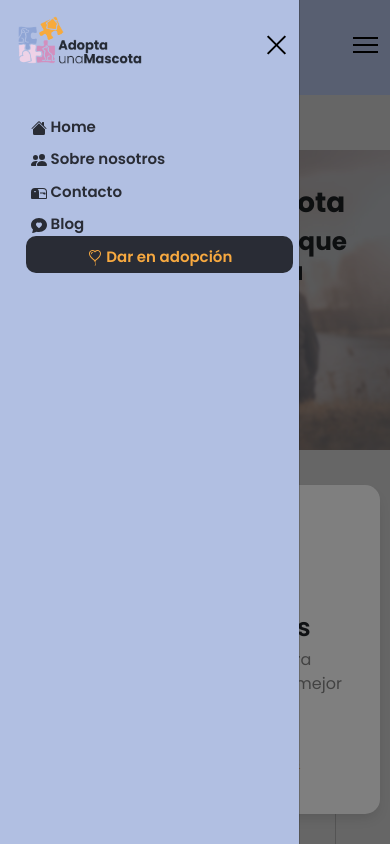
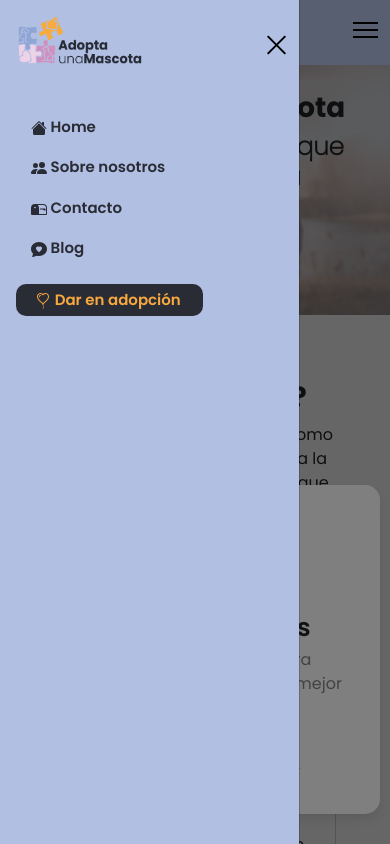
Before and after one commit to FranDevelopSpain/AdoptaUnaMascotaWeb, an Angular app: page /landingPage in a window 390 px wide. Both pictures are taken after a click on the button 365 px from the left and 44 px from the top of the page. Shown: the top 844 px of the page. Built offline with nearby package versions, Linux system fonts and the light colour scheme.

Commit message:
ultimos cambios

```diff
--- a/src/app/Components/header/header.component.css
+++ b/src/app/Components/header/header.component.css
@@ -73,6 +73,8 @@ img {
 /*--
 /*  3.1 - Header CSS
 /*----------------------------------------*/
+
+
 .header-area {
   padding: 0px 0;
   background-color: #b1bfe2;
@@ -85,7 +87,7 @@ img {
   transition: all 0.3s linear;
 }
 @media only screen and (min-width: 768px) and (max-width: 991px), only screen and (max-width: 767px) {
-  .header-area {
+  #header-area {
     padding: 15px 0;
   }
 }
@@ -352,7 +354,7 @@ img {
   background-color: #292C35;
   color: #F7A940 !important;
   border-radius: 10px;
-  padding: auto;
+  padding: 5px 20px 3px 20px;
   text-align: center;
   justify-content: center;
   padding-bottom: 5px !important;
@@ -363,8 +365,22 @@ img {
   background-color: #F7A940;
   color: #292C35 !important;
   border-radius: 10px;
-  padding: auto;
   text-align: center;
   justify-content: center;
   padding-bottom: 5px !important;
 }
+
+#adopcionResponsive {
+  background-color: #292C35;
+  text-align: center;
+  justify-content: center;
+  color: #F7A940 !important;
+  padding: 5px 8px 5px 5px !important;
+  width: 70%;
+  border-radius: 10px;
+}
+
+#adopcionResponsive:hover {
+  background-color: #F7A940;
+  color: #292C35 !important;
+}
--- a/src/app/Components/header/header.component.html
+++ b/src/app/Components/header/header.component.html
@@ -23,7 +23,7 @@
                   <div class="header-navbar d-none d-lg-block">
                       <ul class="navbar-menu">
                           <li class="nav-item">
-                            <a class="nav-link" routerLink="home">
+                            <a class="nav-link pt-1" routerLink="home">
                               <svg xmlns="http://www.w3.org/2000/svg" width="16" height="16" fill="currentColor" class="bi bi-house-fill" viewBox="0 0 16 16">
                                 <path d="M8.707 1.5a1 1 0 0 0-1.414 0L.646 8.146a.5.5 0 0 0 .708.708L8 2.207l6.646 6.647a.5.5 0 0 0 .708-.708L13 5.793V2.5a.5.5 0 0 0-.5-.5h-1a.5.5 0 0 0-.5.5v1.293L8.707 1.5Z"/>
                                 <path d="m8 3.293 6 6V13.5a1.5 1.5 0 0 1-1.5 1.5h-9A1.5 1.5 0 0 1 2 13.5V9.293l6-6Z"/>
@@ -32,14 +32,14 @@
                             </a>
                           </li>
                           <li class="nav-item" >
-                            <a class="nav-link" routerLink="aboutUs">
+                            <a class="nav-link pt-1" routerLink="aboutUs">
                               <svg xmlns="http://www.w3.org/2000/svg" width="16" height="16" fill="currentColor" class="bi bi-people-fill" viewBox="0 0 16 16">
                                 <path d="M7 14s-1 0-1-1 1-4 5-4 5 3 5 4-1 1-1 1H7Zm4-6a3 3 0 1 0 0-6 3 3 0 0 0 0 6Zm-5.784 6A2.238 2.238 0 0 1 5 13c0-1.355.68-2.75 1.936-3.72A6.325 6.325 0 0 0 5 9c-4 0-5 3-5 4s1 1 1 1h4.216ZM4.5 8a2.5 2.5 0 1 0 0-5 2.5 2.5 0 0 0 0 5Z"/>
                               </svg>
                               Sobre nosotros</a>
                           </li>
                           <li class="nav-item">
-                            <a class="nav-link" routerLink="contactUs">
+                            <a class="nav-link pt-1" routerLink="contactUs">
                               <svg xmlns="http://www.w3.org/2000/svg" width="16" height="16" fill="currentColor" class="bi bi-mailbox2" viewBox="0 0 16 16">
                                 <path d="M9 8.5h2.793l.853.854A.5.5 0 0 0 13 9.5h1a.5.5 0 0 0 .5-.5V8a.5.5 0 0 0-.5-.5H9v1z"/>
                                 <path d="M12 3H4a4 4 0 0 0-4 4v6a1 1 0 0 0 1 1h14a1 1 0 0 0 1-1V7a4 4 0 0 0-4-4zM8 7a3.99 3.99 0 0 0-1.354-3H12a3 3 0 0 1 3 3v6H8V7zm-3.415.157C4.42 7.087 4.218 7 4 7c-.218 0-.42.086-.585.157C3.164 7.264 3 7.334 3 7a1 1 0 0 1 2 0c0 .334-.164.264-.415.157z"/>
@@ -47,7 +47,7 @@
                               Contacto</a>
                           </li>
                           <li class="nav-item">
-                            <a class="nav-link" routerLink="blog">
+                            <a class="nav-link pt-1" routerLink="blog">
                               <svg xmlns="http://www.w3.org/2000/svg" width="16" height="16" fill="currentColor" class="bi bi-chat-heart-fill" viewBox="0 0 16 16">
                                 <path d="M8 15c4.418 0 8-3.134 8-7s-3.582-7-8-7-8 3.134-8 7c0 1.76.743 3.37 1.97 4.6-.097 1.016-.417 2.13-.771 2.966-.079.186.074.394.273.362 2.256-.37 3.597-.938 4.18-1.234A9.06 9.06 0 0 0 8 15Zm0-9.007c1.664-1.711 5.825 1.283 0 5.132-5.825-3.85-1.664-6.843 0-5.132Z"/>
                               </svg>
@@ -104,7 +104,7 @@
           <div class="offcanvas-body">
               <div class="mobile-menu offcanvas-menu">
                 <ul class="navbar-menu">
-                  <li class="nav-item">
+                  <li class="nav-item mb-2">
                     <a class="nav-link" routerLink="home">
                       <svg xmlns="http://www.w3.org/2000/svg" width="16" height="16" fill="currentColor" class="bi bi-house-fill" viewBox="0 0 16 16">
                         <path d="M8.707 1.5a1 1 0 0 0-1.414 0L.646 8.146a.5.5 0 0 0 .708.708L8 2.207l6.646 6.647a.5.5 0 0 0 .708-.708L13 5.793V2.5a.5.5 0 0 0-.5-.5h-1a.5.5 0 0 0-.5.5v1.293L8.707 1.5Z"/>
@@ -113,14 +113,14 @@
                       Home
                     </a>
                   </li>
-                  <li class="nav-item" >
+                  <li class="nav-item mb-2" >
                     <a class="nav-link" routerLink="aboutUs">
                       <svg xmlns="http://www.w3.org/2000/svg" width="16" height="16" fill="currentColor" class="bi bi-people-fill" viewBox="0 0 16 16">
                         <path d="M7 14s-1 0-1-1 1-4 5-4 5 3 5 4-1 1-1 1H7Zm4-6a3 3 0 1 0 0-6 3 3 0 0 0 0 6Zm-5.784 6A2.238 2.238 0 0 1 5 13c0-1.355.68-2.75 1.936-3.72A6.325 6.325 0 0 0 5 9c-4 0-5 3-5 4s1 1 1 1h4.216ZM4.5 8a2.5 2.5 0 1 0 0-5 2.5 2.5 0 0 0 0 5Z"/>
                       </svg>
                       Sobre nosotros</a>
                   </li>
-                  <li class="nav-item">
+                  <li class="nav-item mb-2">
                     <a class="nav-link" routerLink="contactUs">
                       <svg xmlns="http://www.w3.org/2000/svg" width="16" height="16" fill="currentColor" class="bi bi-mailbox2" viewBox="0 0 16 16">
                         <path d="M9 8.5h2.793l.853.854A.5.5 0 0 0 13 9.5h1a.5.5 0 0 0 .5-.5V8a.5.5 0 0 0-.5-.5H9v1z"/>
@@ -128,7 +128,7 @@
                       </svg>
                       Contacto</a>
                   </li>
-                  <li class="nav-item">
+                  <li class="nav-item mb-2">
                     <a class="nav-link" routerLink="blog">
                       <svg xmlns="http://www.w3.org/2000/svg" width="16" height="16" fill="currentColor" class="bi bi-chat-heart-fill" viewBox="0 0 16 16">
                         <path d="M8 15c4.418 0 8-3.134 8-7s-3.582-7-8-7-8 3.134-8 7c0 1.76.743 3.37 1.97 4.6-.097 1.016-.417 2.13-.771 2.966-.079.186.074.394.273.362 2.256-.37 3.597-.938 4.18-1.234A9.06 9.06 0 0 0 8 15Zm0-9.007c1.664-1.711 5.825 1.283 0 5.132-5.825-3.85-1.664-6.843 0-5.132Z"/>
@@ -136,8 +136,8 @@
                       Blog</a>
                   </li>
 
-                  <li class="nav-item">
-                    <a class="nav-link" id="adopcion" routerLink="formularioAdopcion">
+                  <li class="nav-item mt-4">
+                    <a class="nav-link" id="adopcionResponsive" routerLink="formularioAdopcion">
                       <svg xmlns="http://www.w3.org/2000/svg" width="16" height="16" fill="currentColor" class="bi bi-balloon-heart" viewBox="0 0 16 16">
                         <path fill-rule="evenodd" d="m8 2.42-.717-.737c-1.13-1.161-3.243-.777-4.01.72-.35.685-.451 1.707.236 3.062C4.16 6.753 5.52 8.32 8 10.042c2.479-1.723 3.839-3.29 4.491-4.577.687-1.355.587-2.377.236-3.061-.767-1.498-2.88-1.882-4.01-.721L8 2.42Zm-.49 8.5c-10.78-7.44-3-13.155.359-10.063.045.041.089.084.132.129.043-.045.087-.088.132-.129 3.36-3.092 11.137 2.624.357 10.063l.235.468a.25.25 0 1 1-.448.224l-.008-.017c.008.11.02.202.037.29.054.27.161.488.419 1.003.288.578.235 1.15.076 1.629-.157.469-.422.867-.588 1.115l-.004.007a.25.25 0 1 1-.416-.278c.168-.252.4-.6.533-1.003.133-.396.163-.824-.049-1.246l-.013-.028c-.24-.48-.38-.758-.448-1.102a3.177 3.177 0 0 1-.052-.45l-.04.08a.25.25 0 1 1-.447-.224l.235-.468ZM6.013 2.06c-.649-.18-1.483.083-1.85.798-.131.258-.245.689-.08 1.335.063.244.414.198.487-.043.21-.697.627-1.447 1.359-1.692.217-.073.304-.337.084-.398Z"/>
                       </svg>
--- a/src/app/Pages/ContactUs/contact-us.component.css
+++ b/src/app/Pages/ContactUs/contact-us.component.css
@@ -21,7 +21,7 @@ h1 {
     color: #292C35;
     font-weight: bold;
     text-shadow: 5px 5px 4px #8FA5D5;
-    margin-top: 200px;
+    margin-top: 140px;
 }
 
 h5 {
--- a/src/app/Pages/blog/blog.component.css
+++ b/src/app/Pages/blog/blog.component.css
@@ -20,7 +20,7 @@ h1 {
     color: #292C35;
     font-weight: bold;
     text-shadow: 5px 5px 4px #8FA5D5;
-    margin-top: 200px;
+    margin-top: 125px;
 }
 
 h3, h2 {
--- a/src/app/Pages/home/home.component.css
+++ b/src/app/Pages/home/home.component.css
@@ -37,17 +37,17 @@ h1 {
     background-position: center;
     background-repeat: no-repeat;
     height: 700px;
-    margin-top: 77px;
+    margin-top: 70px;
 }
 
 .introduccion-sm {
-    padding: 5%;
+    padding: 7% 5% 5% 5%;
     background-image: url("/assets/images/header.png");
     background-size: cover;
     background-position: center;
     background-repeat: no-repeat;
-    margin-top: 150px;
-    height: 300px;
+    margin-top: 65px;
+    height: 250px;
 }
 
 .cta-app {
--- a/src/app/Pages/home/home.component.html
+++ b/src/app/Pages/home/home.component.html
@@ -17,9 +17,9 @@
         </div>
     </div>
     <div class="row introduccion-sm d-md-none d-sm-block text-center">
-        <div class="col-md-6" style="margin-top: 5%;">
+        <div class="col-md-6" style="margin-top: -20px;">
             <h1>Adopta Una Mascota</h1>
-            <h2><b>La aplicación con la que dar una segunda oportunidad</b></h2>
+            <h2 style="font-weight: 700;">La aplicación con la que dar una segunda oportunidad</h2>
             <br>
             <a href="#cta" type="button" class="btn btn-primary boton-resalte">Descarga la app</a>
         </div>
@@ -27,9 +27,9 @@
 </section>
 <section class="container-fluid d-md-none d-sm-block">
     <div class="row introduccion-sm text-center">
-        <div class="col-12" style="margin-top: 5%;">
+        <div class="col-12">
             <h1>Adopta Una Mascota</h1>
-            <h2><b>La aplicación con la que dar una segunda oportunidad</b></h2>
+            <h2 style="font-weight: 700;">La aplicación con la que dar una segunda oportunidad</h2>
             <br>
             <a href="#cta" type="button" class="btn btn-primary boton-resalte">Descarga la app</a>
         </div>
```
